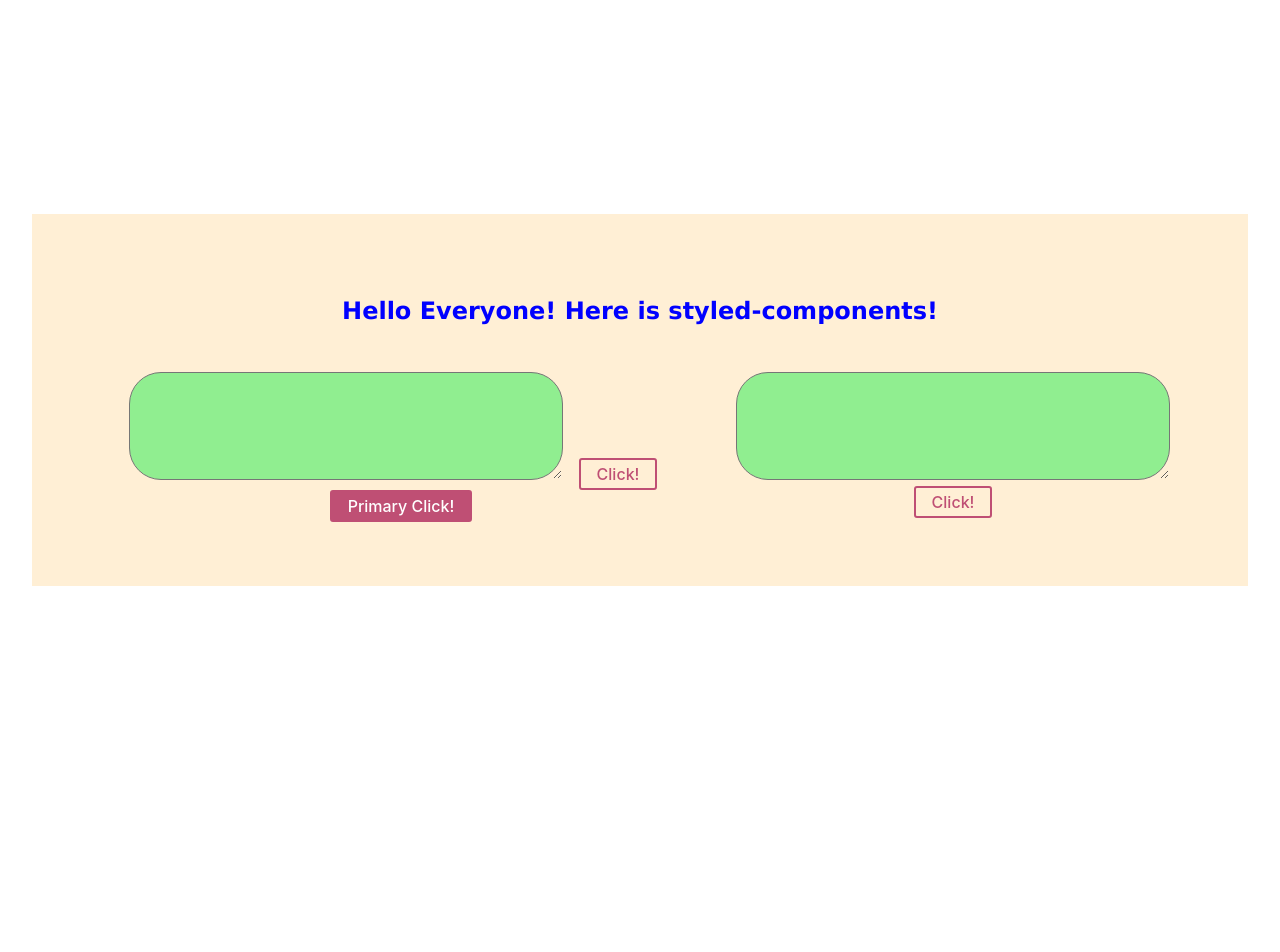
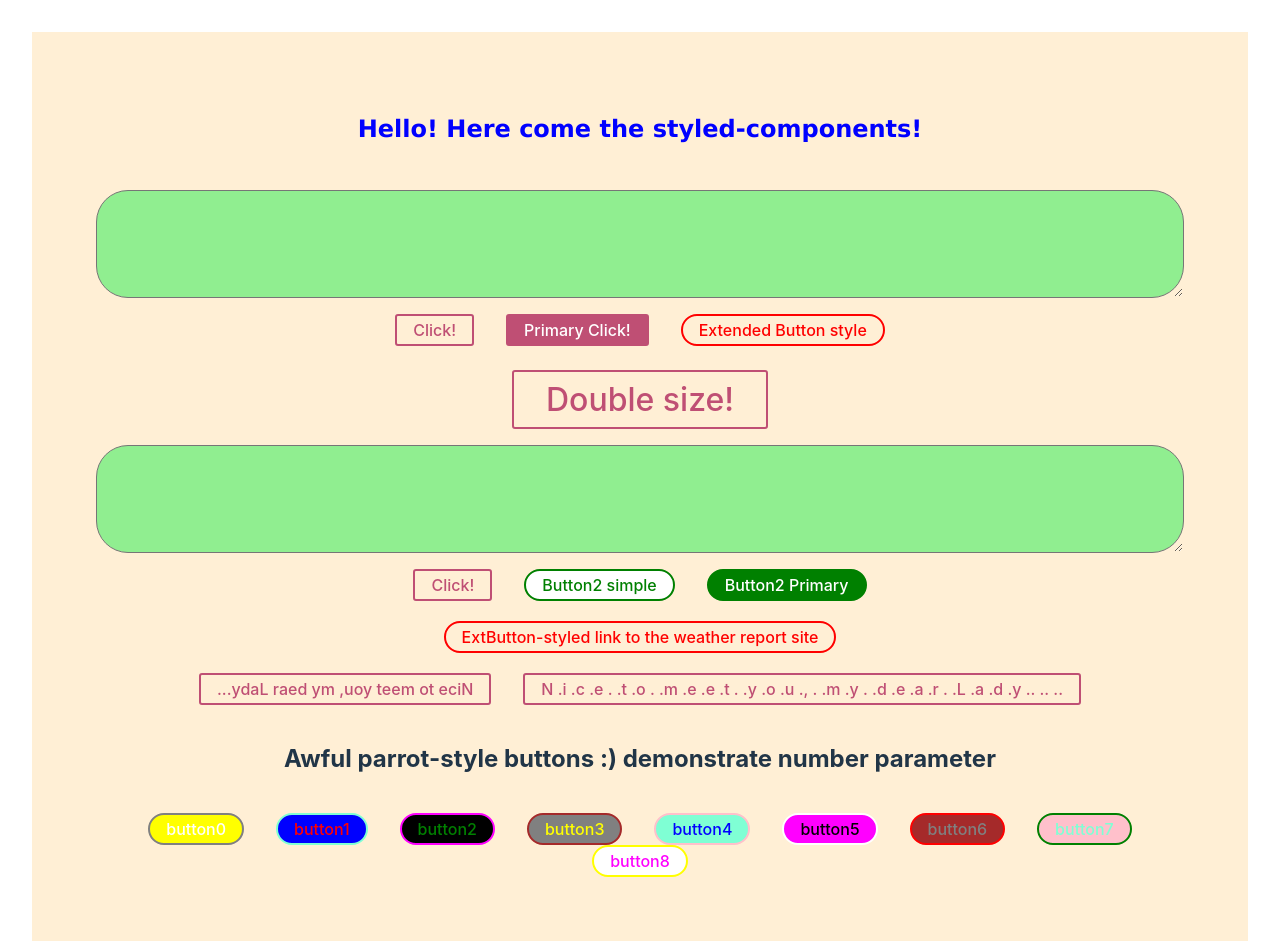
Before and after one commit to tamasve/react-styled-components-practice, a React (Vite) app: page / in a window 1280 px wide. Shown: the top 952 px of the page. Before the commit the page ends 800 px from the top, so only its background shows below. Built offline with nearby package versions, Linux system fonts and the light colour scheme.

Commit message:
going on further in the doc

```diff
--- a/src/App.tsx
+++ b/src/App.tsx
@@ -4,6 +4,8 @@ import styled, { css } from 'styled-components';
 /**
  * https://styled-components.com/docs
  * Next part: Adapting based on props
+ *
+ * Going through this doc practicing with my ideas...
  */
 
 
@@ -23,19 +25,63 @@ function App() {
         background: papayawhip;
     `
 
-    const Button = styled.button<{ $primary?: boolean }>`
+    // Using parameter (if it is a boolean, we can use it or leave it (? sign)...)
+    // or using the || we can give default value in case we leave param
+    const Button = styled.button<{ $primary?: boolean; $size?: string; }>`
         background: transparent;
         border-radius: 3px;
         border: 2px solid #BF4F74;
         color: #BF4F74;
         margin: 0 1em;
         padding: 0.25em 1em;
+        font-size: ${props => props.$size || "1em"};
 
         ${props => props.$primary && css`
             background: #BF4F74;
             color: white;
         `}
     `
+
+    // Using parameter version 2 - if it is a boolean, we can use it or leave it...
+    const Button2 = styled.button<{$primary: boolean;}>`
+        background: ${props => props.$primary ? "green" : "white"};
+        color: ${props => props.$primary ? "white" : "green"};
+        border-radius: 1em;
+        border: 2px solid green;
+        margin: 0 1em;
+        padding: 0.25em 1em;
+    `
+
+    // Using a number parameter:
+    const colors = ["white", "red", "green", "yellow", "blue", "black", "gray", "aquamarine", "magenta", "brown", "pink"];
+    const count = colors.length;
+
+    const MultiColoredButton = styled.button<{$color: number;}>`
+        color: ${props => colors[props.$color % count]};
+        background-color: ${props => colors[(props.$color + 3) % count]};
+        border-radius: 1em;
+        border: 2px solid ${props => colors[(props.$color + 6) % count]};
+        margin: 0 1em;
+        padding: 0.25em 1em;
+    `
+
+    // Extended style
+    const ExtButton = styled(Button)`
+        border-radius: 3em;
+        color: red;
+        border-color: red;
+    `
+    // This can work also for any non-styled-comp., but through the className handed over in props:
+    // const Link = ({ className, children }) => (
+    //     <a className={className}>
+    //       {children}
+    //     </a>
+    //   );
+
+    const ReversedButton = props => <Button {...props} children={props.children.split('').reverse()} />
+
+    const ButtonWithSpaces = props => <Button {...props} children={props.children.split('').join(" .")} />
+
 
     const TextInput = styled.textarea`
         background-color: lightgreen;
@@ -49,24 +95,55 @@ function App() {
         gap: 1em;
     `
 
+    const FlexSection = styled.section`
+    display: flex;
+    flex-direction: column;
+    gap: 1em;
+`
+
+    // Extended style 2: using a style of a comp. for another (or copy?): ExtButton, 2nd appearance
     return (
         <>
             <Wrapper>
                 <Title>
-                    Hello Everyone! Here is styled-components!
+                    Hello! Here come the styled-components!
                 </Title>
 
-                <FlexMain>
-                    <div>
+                <FlexSection>
+                    <FlexSection>
                         <TextInput />
-                        <Button>Click!</Button>
-                        <Button $primary >Primary Click!</Button>
-                    </div>
-                    <div>
+                        <div>
+                            <Button>Click!</Button>
+                            <Button $primary >Primary Click!</Button>
+                            <ExtButton>Extended Button style</ExtButton>
+                            <br /><br />
+                            <Button $size={"2em"}>Double size!</Button>
+                        </div>
+                    </FlexSection>
+                    <FlexSection>
                         <TextInput />
-                        <Button>Click!</Button>
-                    </div>
-                </FlexMain>
+                        <div>
+                            <Button>Click!</Button>
+                            <Button2>Button2 simple</Button2>
+                            <Button2 $primary >Button2 Primary</Button2>
+                            <br/><br/>
+                            <ExtButton as="a" href="https://www.idokep.hu/idojaras/Budapest">
+                            ExtButton-styled link to the weather report site
+                            </ExtButton>
+                            <br/><br/>
+                            <ReversedButton>Nice to meet you, my dear Lady...</ReversedButton>
+                            <ButtonWithSpaces>Nice to meet you, my dear Lady...</ButtonWithSpaces>
+                        </div>
+                    </FlexSection>
+                    <FlexSection>
+                        <h2>Awful parrot-style buttons :) demonstrate number parameter</h2>
+                        <div>
+                            {[1,3,8,7,10,2,4,6,9].map((key, value) =>
+                                <MultiColoredButton key={key} $color={value}>button{value}</MultiColoredButton>
+                            )}
+                        </div>
+                    </FlexSection>
+                </FlexSection>
             </Wrapper>
         </>
     )
```
